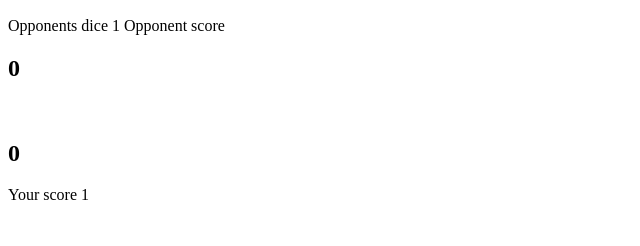
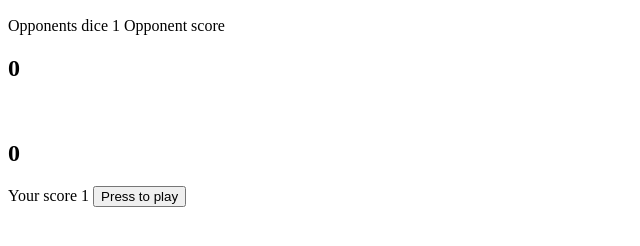
Before and after one commit to alexanderjsn/dicegame, a plain HTML site: page index.html in a window 1280 px wide. Shown: the part 110-356 px from the top of the page, without its empty margins (0-640 px from the left). Drawn offline with Linux system fonts and the light colour scheme.

Commit message:
added more structure

```diff
--- a/index.html
+++ b/index.html
@@ -20,6 +20,8 @@
 <h2 class="playerscore">0</h2>
 <span class="yourside">Your score</span>
 <span class="playerdice">1</span>
+
+<button id="playbutton">Press to play</button>
     <script src="./assets/script.js"></script>
 </body>
 </html>
```
